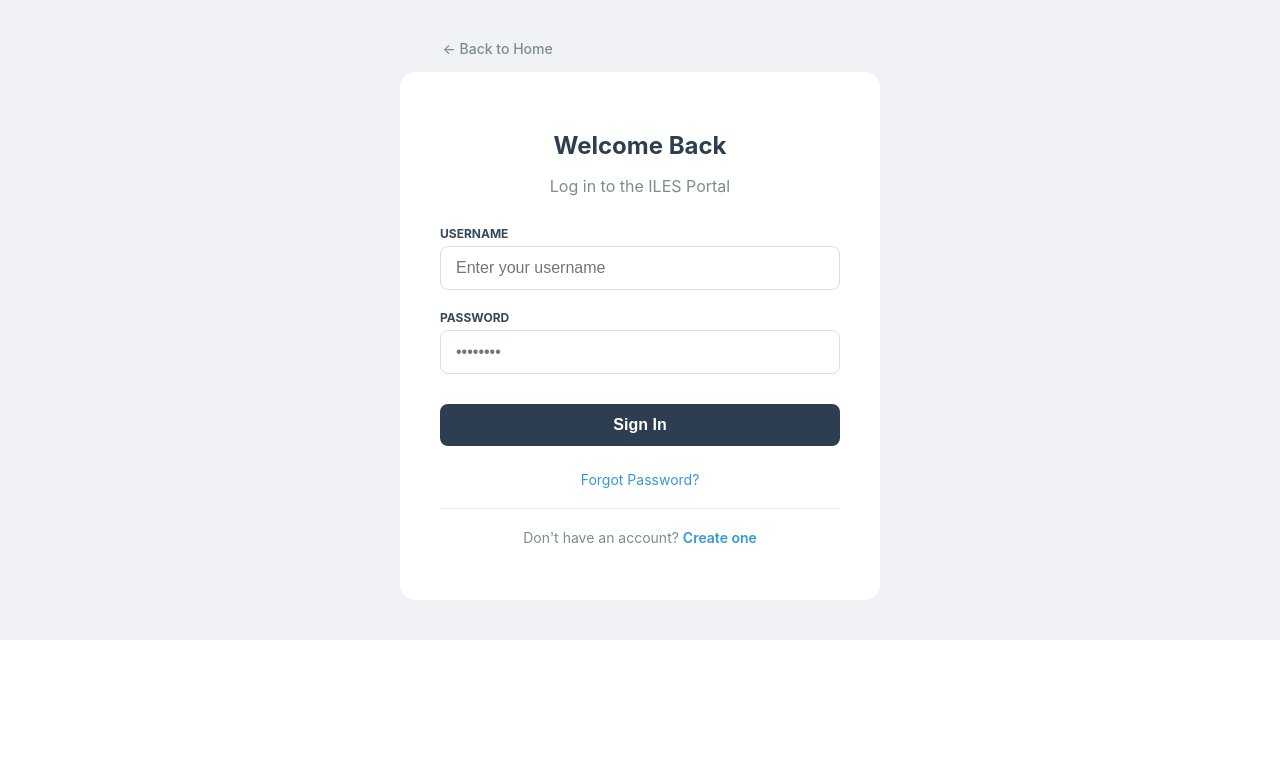
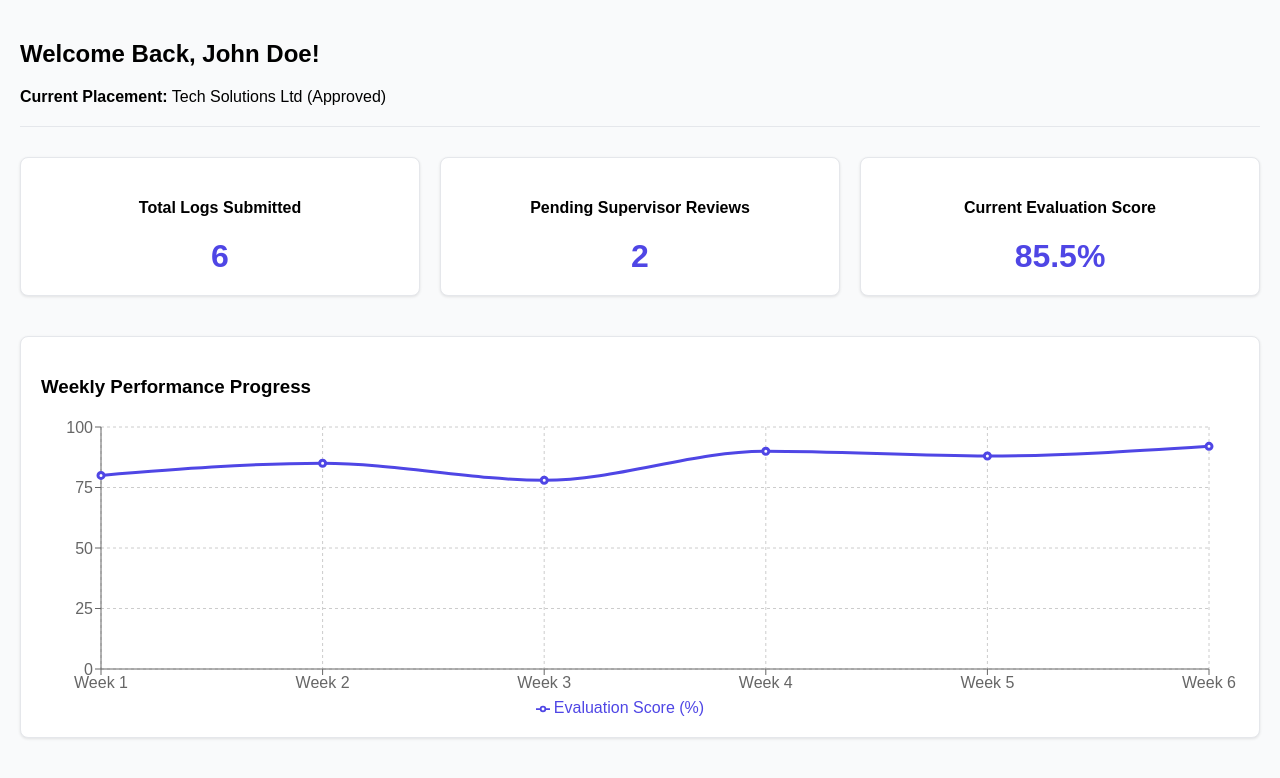
Before and after one commit to christineprettynankabirwa-star/ILES, a React (Create React App) app in the folder frontend/: page /dashboard in a window 1280 px wide. Before the commit this address led to /login. Shown: the top 778 px of the page. Built offline with nearby package versions, Linux system fonts and the light colour scheme.

Commit message:
modified StudentDashboard

```diff
--- a/frontend/src/App.js
+++ b/frontend/src/App.js
@@ -1,100 +1,57 @@
-import { BrowserRouter as Router, Routes, Route, Navigate, Link } from 'react-router-dom';
-import React, { useState, useEffect } from "react";
-import LandingSite from './pages/LandingSite';
+import React from 'react';
+
+import { BrowserRouter as Router, Routes, Route } from 'react-router-dom';
+
 import Login from './pages/Login';
-import Signup from './pages/Signup';
-import AboutUs from './pages/AboutUs';
-import ForgotPassword from './pages/ForgotPassword';
-import Dashboard from './components/Dashboard';
+
+import StudentDashboard from './components/StudentDashboard';
+
 import ProtectedRoute from './components/ProtectedRoute';
-import './App.css';
+
+
 
 function App() {
-  const [token, setToken] = useState(() => {
-    const savedToken = localStorage.getItem('token');
-    return (savedToken && savedToken !== "undefined" && savedToken !== "null") ? savedToken : null;
-  });
-
-  useEffect(() => {
-    if (!token) {
-      localStorage.removeItem('token');
-    } else {
-      localStorage.setItem('token', token);
-    }
-  }, [token]);
-
-  const handleLogout = () => {
-    localStorage.removeItem('token');
-    localStorage.removeItem('refresh_token');
-    setToken(null);
-  };
 
   return (
+
     <Router>
-      <div className="App">
-        {token && (
-          <nav style={{
-            display: 'flex',
-            justifyContent: 'space-between',
-            padding: '15px 30px',
-            background: '#2c3e50',
-            color: 'white',
-            alignItems: 'center'
-          }}>
-            <h2 style={{ margin: 0, fontSize: '1.2rem' }}>ILES Portal</h2>
-            <div style={{ display: 'flex', gap: '20px' }}>
-              <Link to="/dashboard" style={{ color: 'white', textDecoration: 'none' }}>Dashboard</Link>
-              <Link to="/about" style={{ color: 'white', textDecoration: 'none' }}>About Us</Link>
-              <button
-                onClick={handleLogout}
-                style={{
-                  background: '#e74c3c',
-                  border: 'none',
-                  color: 'white',
-                  padding: '5px 10px',
-                  borderRadius: '4px',
-                  cursor: 'pointer'
-                }}
-              >
-                Logout
-              </button>
-            </div>
-          </nav>
-        )}
 
-        <div style={{ padding: token ? "20px" : "0px" }}>
-          <Routes>
-            {/* Public landing page — no auth required */}
-            <Route path="/" element={<LandingSite />} />
+      <Routes>
 
-            {/* Protected dashboard */}
-            <Route
-              path="/dashboard"
-              element={
-                <ProtectedRoute>
-                  <>
-                    <Dashboard />
-                    <hr />
-                  </>
-                </ProtectedRoute>
-              }
-            />
+        <Route path="/login" element={<Login />} />
 
-            {/* Public pages */}
-            <Route path="/about" element={<AboutUs />} />
-            <Route path="/forgot-password" element={<ForgotPassword />} />
 
-            {/* Auth routes — redirect to dashboard if already logged in */}
-            <Route path="/signup" element={!token ? <Signup /> : <Navigate to="/dashboard" />} />
-            <Route path="/login" element={!token ? <Login setToken={setToken} /> : <Navigate to="/dashboard" />} />
 
-            {/* Catch-all */}
-            <Route path="*" element={<Navigate to="/" />} />
-          </Routes>
-        </div>
-      </div>
+        {/* Temporary direct route to test it quickly */}
+
+        <Route path="/dashboard" element={<StudentDashboard />} />
+
+
+
+        {/* Or protected route (once auth logic is ready per Week 4 guidelines) */}
+
+        {/*
+
+        <Route path="/dashboard" element={
+
+          <ProtectedRoute allowedRoles={['Student']}>
+
+            <StudentDashboard />
+
+          </ProtectedRoute>
+
+        } />
+
+        */}
+
+      </Routes>
+
     </Router>
+
   );
+
 }
 
+
+
 export default App;
--- a/frontend/src/components/StudentDashboard.js
+++ b/frontend/src/components/StudentDashboard.js
@@ -0,0 +1,162 @@
+import React, { useState, useEffect } from 'react';
+import { LineChart, Line, XAxis, YAxis, CartesianGrid, Tooltip, Legend, ResponsiveContainer } from 'recharts';
+
+const StudentDashboard = () => {
+  const [dashboardData, setDashboardData] = useState({
+    studentName: "",
+    placement: { company: "", status: "" },
+    metrics: { totalLogsSubmitted: 0, pendingReviews: 0, finalScore: 0 },
+    weeklyPerformance: []
+  });
+  const [loading, setLoading] = useState(true);
+
+  useEffect(() => {
+    const fetchDashboardData = async () => {
+      try {
+        await new Promise(resolve => setTimeout(resolve, 1000));
+
+        setDashboardData({
+          studentName: "John Doe",
+          placement: {
+            company: "Tech Solutions Ltd",
+            status: "Approved"
+          },
+          metrics: {
+            totalLogsSubmitted: 6,
+            pendingReviews: 2,
+            finalScore: 85.5
+          },
+          weeklyPerformance: [
+            { week: 'Week 1', score: 80 },
+            { week: 'Week 2', score: 85 },
+            { week: 'Week 3', score: 78 },
+            { week: 'Week 4', score: 90 },
+            { week: 'Week 5', score: 88 },
+            { week: 'Week 6', score: 92 },
+          ]
+        });
+        setLoading(false);
+      } catch (error) {
+        console.error("Error fetching dashboard data:", error);
+        setLoading(false);
+      }
+    };
+
+    fetchDashboardData();
+  }, []);
+
+  if (loading) {
+    return (
+      <div style={styles.loadingContainer}>
+        <h3>Loading Student Dashboard...</h3>
+      </div>
+    );
+  }
+
+  return (
+    <div style={styles.container}>
+      <header style={styles.header}>
+        <h2>Welcome Back, {dashboardData.studentName}!</h2>
+        <p><strong>Current Placement:</strong> {dashboardData.placement.company} ({dashboardData.placement.status})</p>
+      </header>
+
+      <hr style={styles.divider} />
+
+      <div style={styles.grid}>
+        <div style={styles.card}>
+          <h4>Total Logs Submitted</h4>
+          <p style={styles.metricValue}>{dashboardData.metrics.totalLogsSubmitted}</p>
+        </div>
+        <div style={styles.card}>
+          <h4>Pending Supervisor Reviews</h4>
+          <p style={styles.metricValue}>{dashboardData.metrics.pendingReviews}</p>
+        </div>
+        <div style={styles.card}>
+          <h4>Current Evaluation Score</h4>
+          <p style={styles.metricValue}>{dashboardData.metrics.finalScore}%</p>
+        </div>
+      </div>
+
+      <div style={styles.chartContainer}>
+        <h3>Weekly Performance Progress</h3>
+        <div style={{ width: '100%', height: 300 }}>
+          <ResponsiveContainer>
+            <LineChart
+              data={dashboardData.weeklyPerformance}
+              margin={{ top: 10, right: 30, left: 0, bottom: 0 }}
+            >
+              <CartesianGrid strokeDasharray="3 3" />
+              <XAxis dataKey="week" />
+              <YAxis domain={[0, 100]} />
+              <Tooltip />
+              <Legend />
+              <Line
+                type="monotone"
+                dataKey="score"
+                stroke="#4F46E5"
+                strokeWidth={3}
+                activeDot={{ r: 8 }}
+                name="Evaluation Score (%)"
+              />
+            </LineChart>
+          </ResponsiveContainer>
+        </div>
+      </div>
+    </div>
+  );
+};
+
+const styles = {
+  container: {
+    padding: '20px',
+    fontFamily: 'Arial, sans-serif',
+    backgroundColor: '#F9FAFB',
+    minHeight: '100vh',
+  },
+  header: {
+    marginBottom: '20px',
+  },
+  divider: {
+    border: '0',
+    height: '1px',
+    background: '#E5E7EB',
+    marginBottom: '30px',
+  },
+  grid: {
+    display: 'flex',
+    gap: '20px',
+    flexWrap: 'wrap',
+    marginBottom: '40px',
+  },
+  card: {
+    flex: '1',
+    minWidth: '220px',
+    backgroundColor: '#FFFFFF',
+    padding: '20px',
+    borderRadius: '8px',
+    boxShadow: '0 1px 3px rgba(0,0,0,0.1)',
+    border: '1px solid #E5E7EB',
+    textAlign: 'center',
+  },
+  metricValue: {
+    fontSize: '2rem',
+    fontWeight: 'bold',
+    color: '#4F46E5',
+    margin: '10px 0 0 0',
+  },
+  chartContainer: {
+    backgroundColor: '#FFFFFF',
+    padding: '20px',
+    borderRadius: '8px',
+    boxShadow: '0 1px 3px rgba(0,0,0,0.1)',
+    border: '1px solid #E5E7EB',
+  },
+  loadingContainer: {
+    display: 'flex',
+    justifyContent: 'center',
+    alignItems: 'center',
+    height: '100vh',
+  }
+};
+
+export default StudentDashboard;
```
Also changed, not shown: frontend/src/components/AcademicSupervisorDashboard.js (+69 -12 lines).
